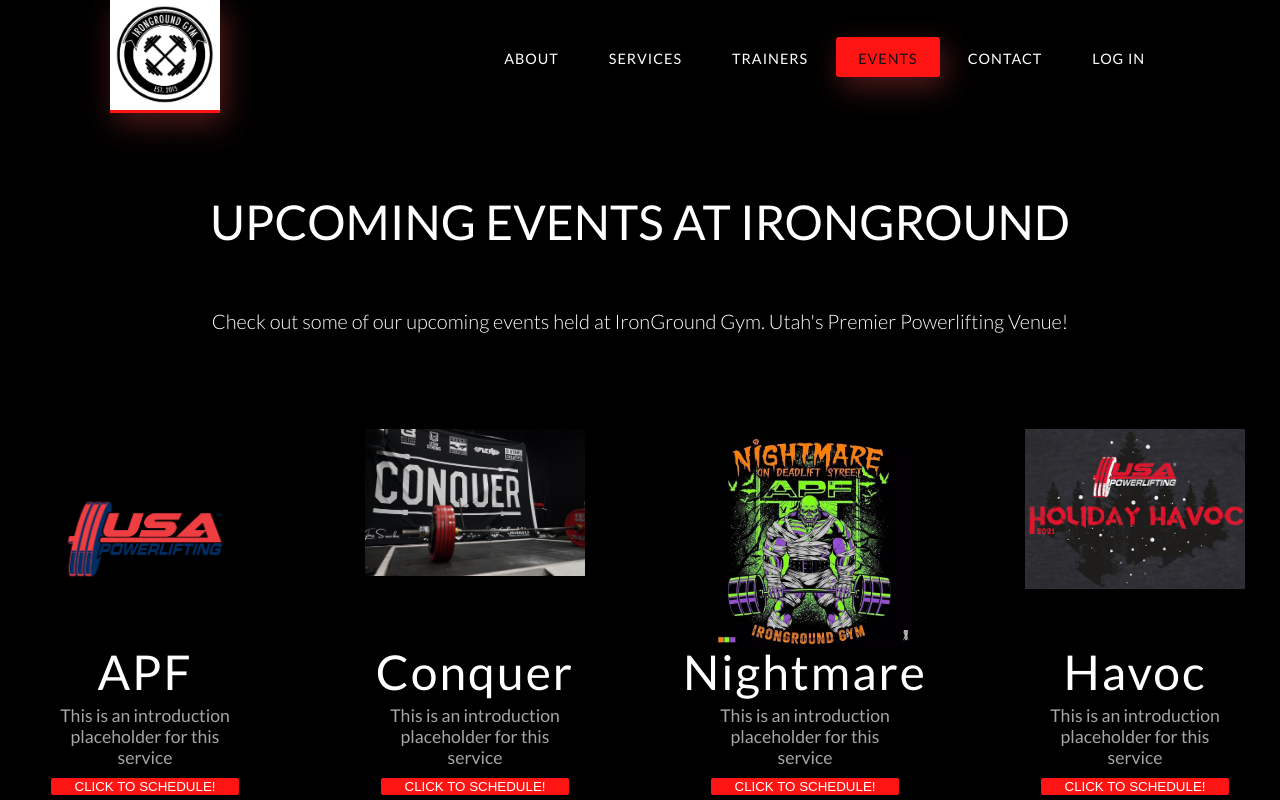
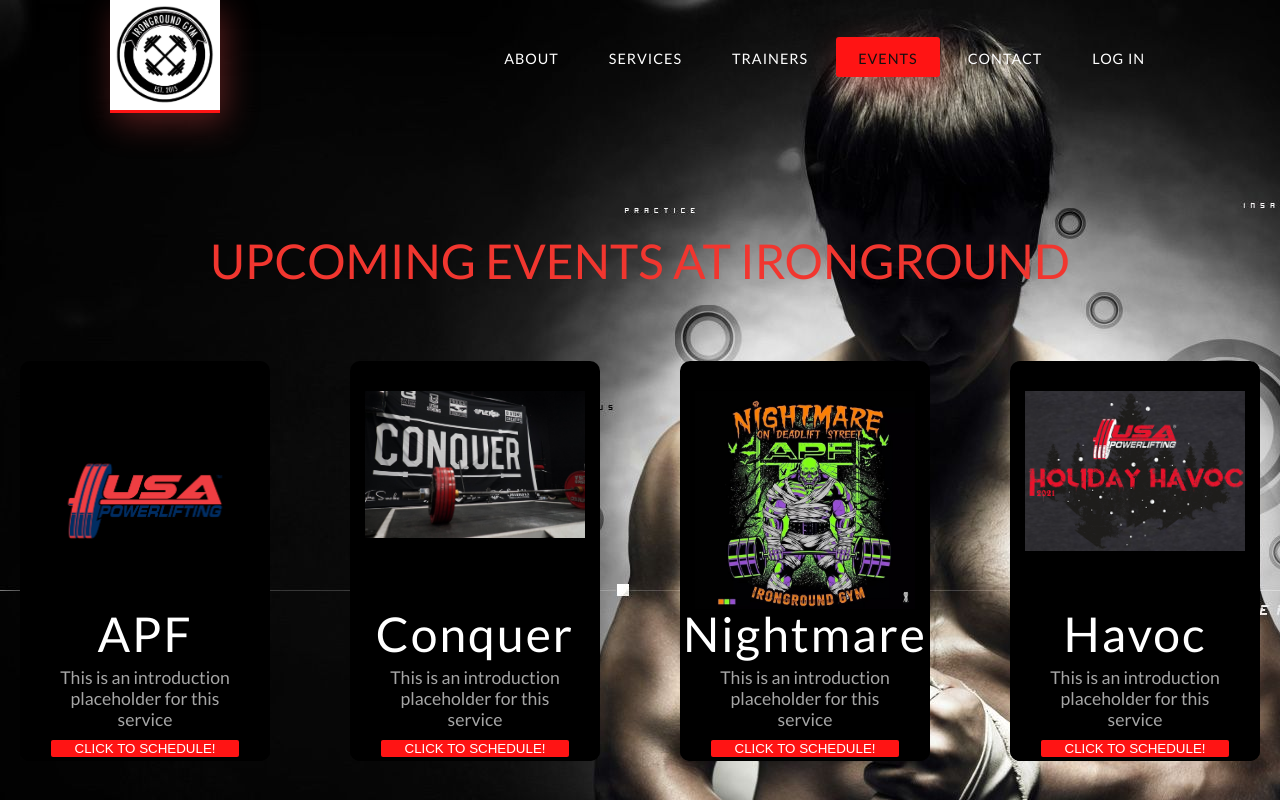
Before and after one commit to MichaelBHerman/gym_capstone, a React (Create React App) app: page /events in a window 1280 px wide. Shown: the top 800 px of the page. Built offline with nearby package versions, Linux system fonts and the light colour scheme.

Commit message:
Background images added to CSS

```diff
--- a/src/Components/Events.jsx
+++ b/src/Components/Events.jsx
@@ -9,9 +9,9 @@
 
 function Events() {
     return(
-        <div id='features'>
+        <div id='events-features'>
             <h1>UPCOMING EVENTS AT IRONGROUND</h1>
-            <h4>Check out some of our upcoming events held at IronGround Gym. Utah's Premier Powerlifting Venue!</h4>
+            {/* <h4>Check out some of our upcoming events held at IronGround Gym. Utah's Premier Powerlifting Venue!</h4> */}
             <div className='a-container'>
             <Eventsbox image={eimage1} title="APF"/>
             <Eventsbox image={eimage2} title="Conquer" />
--- a/src/Components/Trainers.jsx
+++ b/src/Components/Trainers.jsx
@@ -9,7 +9,7 @@
 
 function Trainers() {
     return(
-        <div id='features'>
+        <div id='trainer-features'>
             <h1>MEET OUR TRAINERS</h1>
             <h4>Choose from our award-winning trainers that specialize in your specific needs.</h4>
             <div className='a-container'>
--- a/src/index.css
+++ b/src/index.css
@@ -244,12 +244,49 @@
     justify-content: center;
     padding-top: 40px ;
     background-color: #000000;
-    /* background-image: url('./Components/images/inside.jpg'); */
+    /* background-image: url('./Components/images/comp2.jpg'); */
+
+}
+#trainer-features{
+    width:100%;
+    height:120vh;
+    box-sizing: border-box;
+    font-family:'Lato';
+    display: flex;
+    flex-direction: column;
+    align-items: center;
+    justify-content: center;
+    padding-top: 40px ;
+    background-color: #000000;
+    /* background-image: url('./Components/images/comp1.jpg'); */
+
+}
+#events-features h1{
+    color: rgb(241, 54, 47);
+    font-size: 3rem;
+    font-weight: 500;
+}
+#events-features h4{
+    color: rgb(195, 19, 19);
+    font-weight: 500;
 }
 #features h1{
     color: #fff;
     font-size: 3rem;
     font-weight: 500;
+}
+#events-features{
+    width:100%;
+    height:120vh;
+    box-sizing: border-box;
+    font-family:'Lato';
+    display: flex;
+    flex-direction: column;
+    align-items: center;
+    justify-content: center;
+    padding-top: 40px ;
+    background-color: #000000;
+    background-image: url('./Components/images/comp2.jpg');
 }
 .a-container{
     display: flex;
```
Also changed, not shown: src/Components/images/comp1.jpg (added), src/Components/images/comp2.jpg (added).
